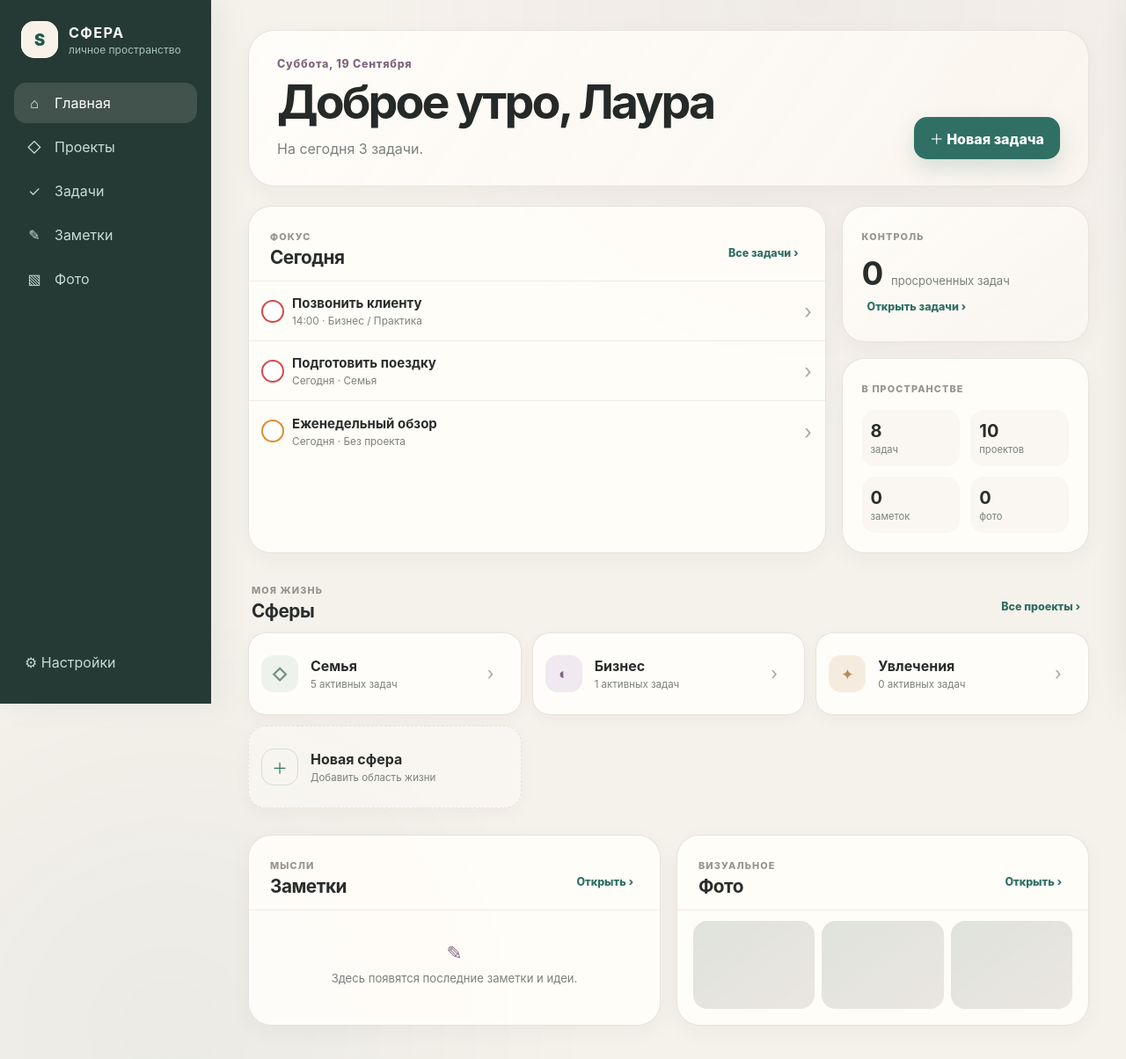
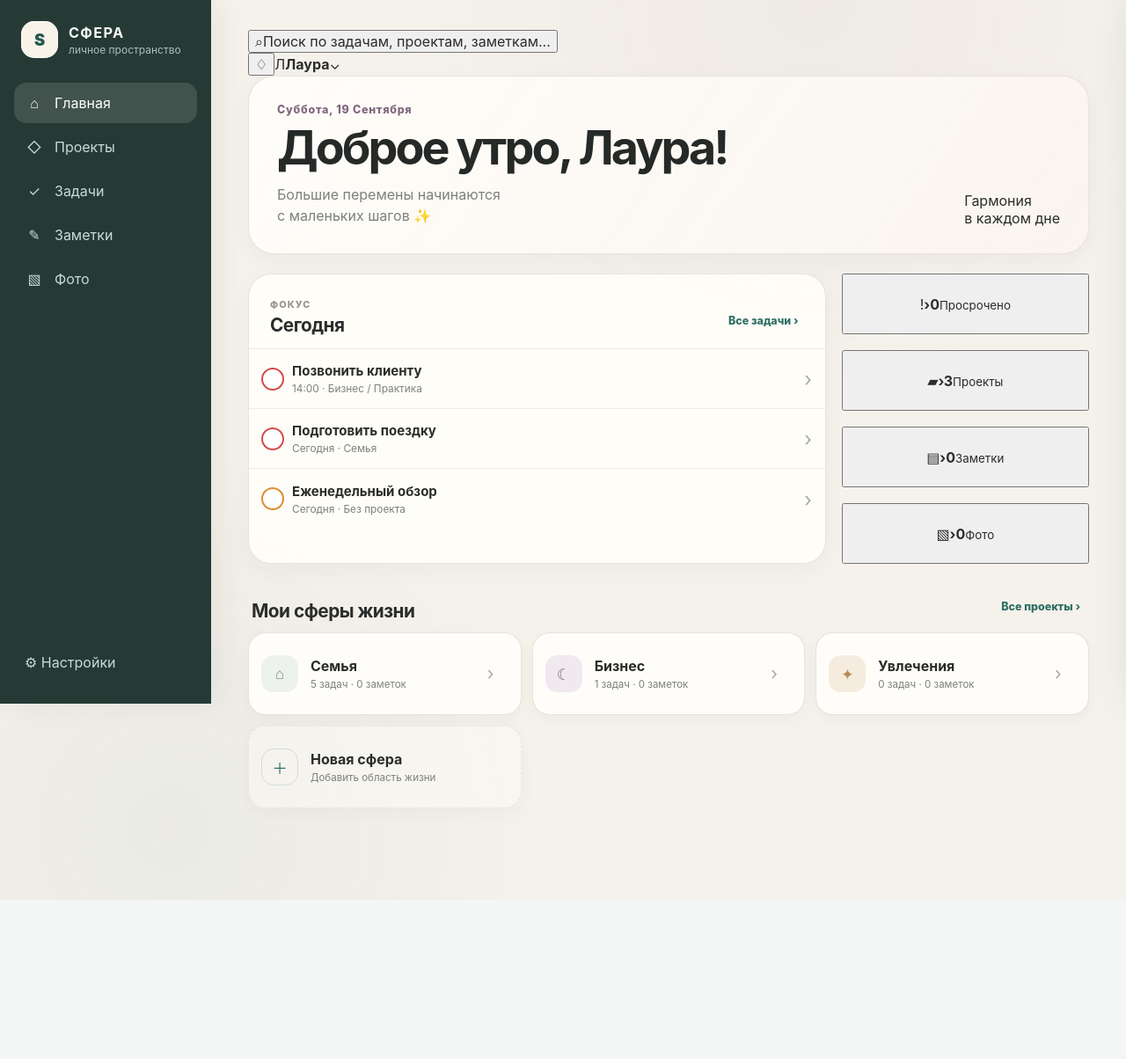
Before and after one commit to inkermankirov-a11y/sfera, a React (Vite) app in the folder apps/web/: page / in a window 1280 px wide. Shown: the top 1204 px of the page at 88% size. After the commit the page ends 1023 px from the top, so only its background shows below. Built offline with nearby package versions, Linux system fonts and the light colour scheme.

Commit message:
feat(ui): align dashboard structure with approved tile mockup

```diff
--- a/apps/web/src/App.tsx
+++ b/apps/web/src/App.tsx
@@ -600,6 +600,19 @@ export function App() {
       </aside>
 
       <main className="tasks-page">
+        <header className="desktop-topbar">
+          <button className="desktop-search" onClick={() => { setMobileSection("tasks"); setSearchOpen(true); }}>
+            <span>⌕</span>
+            <span>Поиск по задачам, проектам, заметкам...</span>
+          </button>
+          <div className="desktop-user">
+            <button className="desktop-bell" aria-label="Уведомления">♢</button>
+            <span className="desktop-avatar">Л</span>
+            <strong>Лаура</strong>
+            <span>⌄</span>
+          </div>
+        </header>
+
         <header className="mobile-topbar mobile-appbar">
           <button className="mobile-profile-mark mobile-home-mark" onClick={() => setMobileSection("home")} aria-label="На главную">S</button>
           <div className="mobile-app-title">
@@ -616,16 +629,12 @@ export function App() {
 
         <section className={`home-dashboard ${mobileSection === "home" ? "active" : ""}`} aria-hidden={mobileSection !== "home"}>
           <header className="dashboard-hero">
-            <div>
+            <div className="dashboard-hero-copy">
               <p className="dashboard-date">{dashboardDate}</p>
-              <h1>{greeting}, Лаура</h1>
-              <p className="dashboard-lead">
-                {todayTasks.length
-                  ? `На сегодня ${todayTasks.length} ${todayTasks.length === 1 ? "задача" : todayTasks.length < 5 ? "задачи" : "задач"}.`
-                  : "На сегодня задач нет. Можно спокойно выбрать, чем заняться дальше."}
-              </p>
+              <h1>{greeting}, Лаура!</h1>
+              <p className="dashboard-lead">Большие перемены начинаются<br />с маленьких шагов ✨</p>
             </div>
-            <button className="dashboard-add" onClick={() => { setQuickProjectId(null); setMobileQuickOpen(true); }}>＋ Новая задача</button>
+            <div className="dashboard-hero-motto">Гармония<br />в каждом дне<span /></div>
           </header>
 
           <div className="dashboard-layout">
@@ -648,7 +657,7 @@ export function App() {
                     </div>
                   </div>
                 ) : (
-                  todayTasks.slice(0, 6).map((task) => (
+                  todayTasks.slice(0, 4).map((task) => (
                     <div className="dashboard-task-row" key={task.id}>
                       {task.uncompletable ? (
                         <span className="dashboard-task-dot">◆</span>
@@ -673,33 +682,34 @@ export function App() {
               </div>
             </section>
 
-            <aside className="dashboard-side">
-              <section className={`dashboard-card dashboard-alert ${overdueTasks.length ? "has-overdue" : ""}`}>
-                <span className="dashboard-kicker">Контроль</span>
-                <div className="dashboard-stat-line">
+            <aside className="dashboard-side dashboard-stat-tiles">
+              <button className="stat-tile stat-overdue" onClick={() => { setFilter("all"); setMobileSection("tasks"); }}>
+                <span className="stat-icon">!</span><b>›</b>
                 <strong>{overdueTasks.length}</strong>
-                  <span>{overdueTasks.length === 1 ? "просроченная задача" : "просроченных задач"}</span>
-                </div>
-                <button onClick={() => { setFilter("all"); setMobileSection("tasks"); }}>Открыть задачи ›</button>
-              </section>
-
-              <section className="dashboard-card dashboard-summary">
-                <span className="dashboard-kicker">В пространстве</span>
-                <div className="dashboard-summary-grid">
-                  <div><strong>{activeCount}</strong><span>задач</span></div>
-                  <div><strong>{projects.length}</strong><span>проектов</span></div>
-                  <div><strong>0</strong><span>заметок</span></div>
-                  <div><strong>0</strong><span>фото</span></div>
-                </div>
-              </section>
+                <small>Просрочено</small>
+              </button>
+              <button className="stat-tile stat-projects" onClick={() => { setSelectedProjectId(null); setMobileSection("projects"); }}>
+                <span className="stat-icon">▰</span><b>›</b>
+                <strong>{rootSpheres.length}</strong>
+                <small>Проекты</small>
+              </button>
+              <button className="stat-tile stat-notes" onClick={() => setMobileSection("notes")}>
+                <span className="stat-icon">▤</span><b>›</b>
+                <strong>0</strong>
+                <small>Заметки</small>
+              </button>
+              <button className="stat-tile stat-photos" onClick={() => setMobileSection("photos")}>
+                <span className="stat-icon">▧</span><b>›</b>
+                <strong>0</strong>
+                <small>Фото</small>
+              </button>
             </aside>
           </div>
 
           <section className="dashboard-section">
             <div className="dashboard-section-head">
               <div>
-                <span className="dashboard-kicker">Моя жизнь</span>
-                <h2>Сферы</h2>
+                <h2>Мои сферы жизни</h2>
               </div>
               <button onClick={() => { setSelectedProjectId(null); setMobileSection("projects"); }}>Все проекты ›</button>
             </div>
@@ -707,14 +717,14 @@ export function App() {
             <div className="sphere-card-grid">
               {rootSpheres.slice(0, 6).map((sphere, index) => (
                 <button
-                  className={`sphere-card sphere-tone-${index % 5}`}
+                  className={`sphere-card sphere-tone-${index % 6}`}
                   key={sphere.id}
                   onClick={() => { setSelectedProjectId(sphere.id); setMobileSection("projects"); }}
                 >
-                  <span className="sphere-symbol">{["◇","◐","✦","♢","✈"][index % 5]}</span>
+                  <span className="sphere-symbol">{["⌂","☾","✦","▣","✈","♡"][index % 6]}</span>
                   <span className="sphere-info">
                     <strong>{sphere.title}</strong>
-                    <small>{projectTaskCount(sphere.id)} активных задач</small>
+                    <small>{projectTaskCount(sphere.id)} задач · 0 заметок</small>
                   </span>
                   <b>›</b>
                 </button>
@@ -729,34 +739,6 @@ export function App() {
             </div>
           </section>
 
-          <div className="dashboard-bottom-grid">
-            <section className="dashboard-card dashboard-preview">
-              <div className="dashboard-card-head">
-                <div>
-                  <span className="dashboard-kicker">Мысли</span>
-                  <h2>Заметки</h2>
-                </div>
-                <button onClick={() => setMobileSection("notes")}>Открыть ›</button>
-              </div>
-              <div className="dashboard-placeholder">
-                <span>✎</span>
-                <p>Здесь появятся последние заметки и идеи.</p>
-              </div>
-            </section>
-
-            <section className="dashboard-card dashboard-preview">
-              <div className="dashboard-card-head">
-                <div>
-                  <span className="dashboard-kicker">Визуальное</span>
-                  <h2>Фото</h2>
-                </div>
-                <button onClick={() => setMobileSection("photos")}>Открыть ›</button>
-              </div>
-              <div className="dashboard-photo-preview">
-                <div /><div /><div />
-              </div>
-            </section>
-          </div>
         </section>
 
         <div className={`tasks-module-content ${mobileSection === "tasks" ? "mobile-section-active" : "mobile-section-hidden"}`}>
@@ -947,24 +929,19 @@ export function App() {
           </div>
         </section>
 
-        {mobileSection === "tasks" && (
-          <button className="fab" aria-label="Добавить задачу" onClick={() => { setQuickProjectId(null); setMobileQuickOpen(true); }}>＋</button>
-        )}
-        {mobileSection === "projects" && (
         <button
           className="fab"
-            aria-label={selectedProject ? "Добавить задачу в проект" : "Создать сферу жизни"}
+          aria-label="Быстрое добавление"
           onClick={() => {
-              if (selectedProject) {
-                setQuickProjectId(selectedProject.id);
-                setMobileQuickOpen(true);
-              } else {
+            if (mobileSection === "projects" && !selectedProject) {
               setProjectParentId("");
               setProjectCreateOpen(true);
+              return;
             }
+            setQuickProjectId(mobileSection === "projects" && selectedProject ? selectedProject.id : null);
+            setMobileQuickOpen(true);
           }}
         >＋</button>
-        )}
 
         <nav className="bottom-nav mobile-tabbar" aria-label="Основная навигация">
           <button className={mobileSection === "projects" && !settingsOpen ? "active" : ""} onClick={() => { setMobileSection("projects"); setSettingsOpen(false); }}><span>◇</span>Проекты</button>
```
Lines whose indentation alone changed are shown as unchanged.
